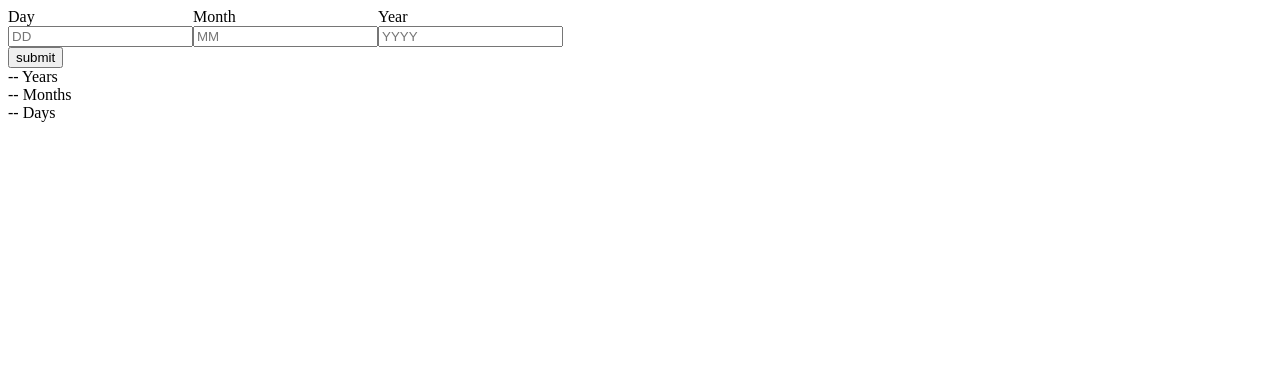
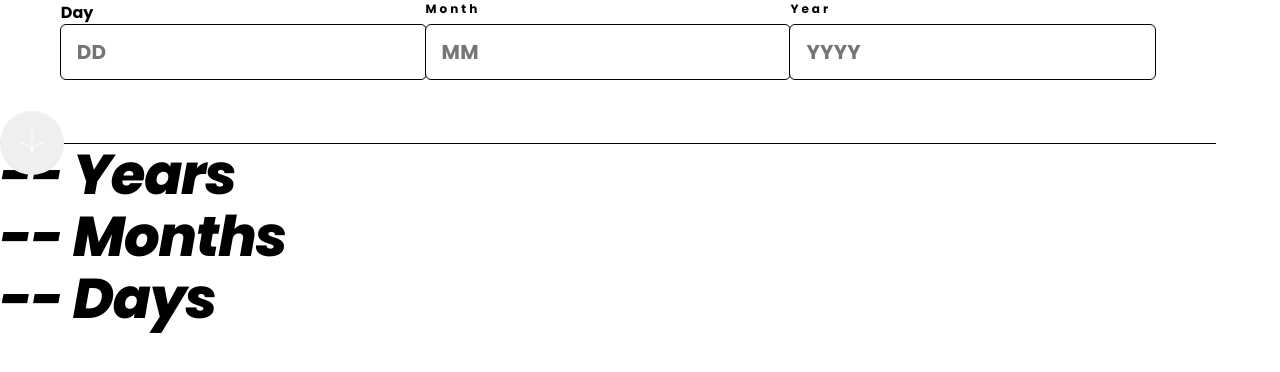
Before and after one commit to ChrisCablish/age-calculator-app, a plain HTML site: page index.html in a window 1280 px wide. Drawn offline with Linux system fonts and the light colour scheme.

Commit message:
implement font style, sizes, button, border

```diff
--- a/index.html
+++ b/index.html
@@ -6,28 +6,34 @@
   <title>Age calculator app</title>
   <link rel="stylesheet" href="./style.css">
   <script src="./script.js" defer></script>
+  <!-- FONT -->
+  <link rel="preconnect" href="https://fonts.googleapis.com">
+  <link rel="preconnect" href="https://fonts.gstatic.com" crossorigin>
+  <link href="https://fonts.googleapis.com/css2?family=Poppins:ital,wght@0,700;1,400;1,800&display=swap" rel="stylesheet">
 </head>
 <body>
   <main>
     <form class="birthday__form" id="birthday__form">
       <div class="inputs__group">
         <div class="bd__day bd__sec">
-          <label for="day" class="label__day">Day</label>
+          <label for="day" class="label__day day">Day</label>
           <input placeholder="DD" type="text" class="input__day" id="input__day">
           <span class="day__error error" id="day__error">Must be a valid day</span>
         </div>
         <div class="bd__month bd__sec">
-          <label for="month" class="label__month">Month</label>
+          <label for="month" class="label__month label">Month</label>
           <input placeholder="MM" type="text" class="input__month" id="input__month">
           <span class="month__error error" id="month__error">Must be a valid month</span>
         </div>
         <div class="bd__year bd__sec">
-          <label for="" class="label__year">Year</label>
+          <label for="" class="label__year label">Year</label>
           <input placeholder="YYYY" type="text" class="input__year" id="input__year">
           <span class="year__error error" id="year__error">Must be in the past</span>
         </div>
       </div>
-      <button type='submit' class="submit" id="submit">submit</button>
+      <button type='submit' class="submit" id="submit">
+        <svg xmlns="http://www.w3.org/2000/svg" width="46" height="44" viewBox="0 0 46 44"><g fill="none" stroke="#FFF" stroke-width="2"><path d="M1 22.019C8.333 21.686 23 25.616 23 44M23 44V0M45 22.019C37.667 21.686 23 25.616 23 44"/></g></svg>
+      submit</button>
     </form>
     <section class="age__displayed">
       <div class="number__of__years">
--- a/script.js
+++ b/script.js
@@ -132,6 +132,7 @@ const findNumberOfDays = (month) => {
 
 const numberOfDays = findNumberOfDays(currentMonth)
 
+//function to clear previous error message when submit is clicked
 const clearErrors = () => {
   dayErrorMessage.style.display = 'none';
   monthErrorMessage.style.display = 'none';
--- a/style.css
+++ b/style.css
@@ -1,12 +1,95 @@
+:root {
+
+    /* Primary */
+
+    --Purple: hsl(259, 100%, 65%);
+    --LightRed: hsl(0, 100%, 67%);
+
+    /* Neutral */
+
+    --white: hsl(0, 0%, 100%);
+    --offWhite: hsl(0, 0%, 94%);
+    --lightGrey: hsl(0, 0%, 86%);
+    --smokeyGrey: hsl(0, 1%, 44%);
+    --offBlack: hsl(0, 0%, 8%);
+}
+
+* {
+    font-family: 'Poppins', sans-serif;
+    box-sizing: border-box;
+    margin: 0;
+    padding: 0;
+}
+
+main {
+    max-width: 95%;
+}
+
+/* BIRTHDAY FORM */
+
+.birthday__form {
+    border-bottom: 1px solid black;
+}
+
 .inputs__group {
     display: flex;
+    flex: 1;
+    justify-content: space-between;
+    justify-content: center;
+
 }
 
 .bd__sec {
     display: flex;
     flex-direction: column;
+    width: 30%;
+    justify-content: space-between;
+
+}
+
+.label {
+    font-size: 12px;
+    font-weight: 700;
+    line-height: 18px;
+    letter-spacing: 0.25em;
+    text-align: left;
+}
+
+input {
+    font-size: 20px;
+    font-weight: 700;
+    line-height: 30px;
+    letter-spacing: 0.01em;
+    text-align: left;
+    padding: 12px 16px;
+    border-radius: 5px;
+    border: none;
+    outline: 1px solid black;
 }
 
 .error {
     display: none;
 }
+
+button {
+    font-size: 0;
+    padding: 20px;
+    border-radius: 50%;
+    border: none;
+    position: relative;
+    transform: translate(0, 50%);
+}
+
+svg {
+    width: 24px;
+    height: 24px;
+}
+
+.age__displayed {
+    font-size: 56px;
+    font-style: italic;
+    font-weight: 800;
+    line-height: 62px;
+    letter-spacing: -0.02em;
+    text-align: left;
+}
```
Also changed, not shown: 1 other file.
